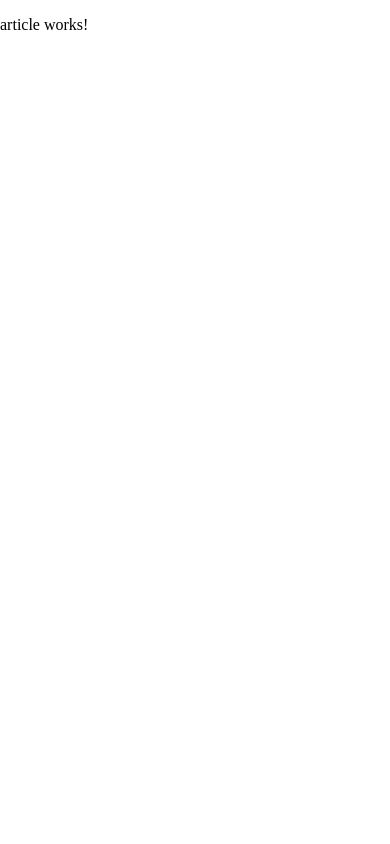
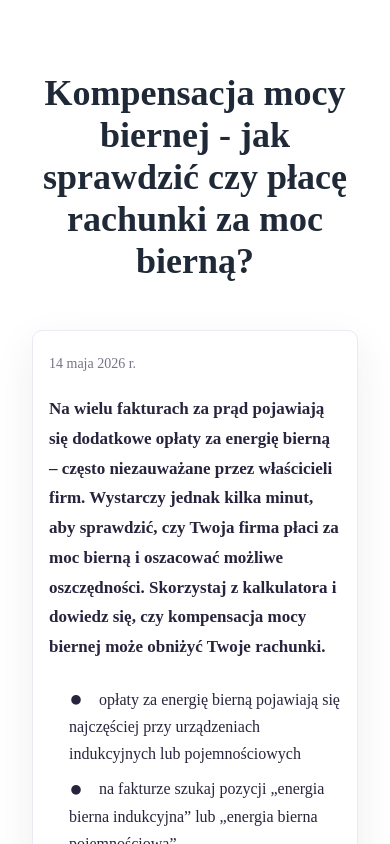
Before and after one commit to julia-kocik/montroe-blog-cms-fe, an Angular app: page /blog/jak-sprawdzic-czy-place-za-moc-bierna in a window 390 px wide. Shown: the top 844 px of the page. Built offline with nearby package versions, Linux system fonts and the light colour scheme.

Commit message:
Add article preview

```diff
--- a/src/app/pages/article/article.html
+++ b/src/app/pages/article/article.html
@@ -1 +1,112 @@
-<p>article works!</p>
+@if (article(); as currentArticle) {
+  <app-section-wrapper>
+    <app-section-header
+      [text]="currentArticle.name"
+    />
+
+    <main class="article-page">
+      <div class="article-page__container">
+        <article class="article-card">
+          <span class="article-meta">
+            <time>
+              {{ currentArticle.date }}
+            </time>
+          </span>
+
+          <p class="article-lead">
+            <strong>
+              {{ currentArticle.lead }}
+            </strong>
+          </p>
+
+          <app-article-summary
+            [summaryList]="
+              currentArticle.summaryList
+            "
+          />
+
+          <app-article-contents
+            [contentsList]="
+              currentArticle.contentList
+            "
+          />
+
+          <div class="article-sections">
+            @for (
+              section of
+                currentArticle.articleStructure;
+              track section.id
+            ) {
+              <section class="article-section">
+               <app-section-sub-header
+  [text]="section.subHeading"
+/>
+
+                <p class="article-section__paragraph">
+                  {{ section.paragraph }}
+                </p>
+
+                @if (section.imageLarge) {
+                  <app-article-image
+                    [src]="
+                      getImageSrc(
+                        section.imageLarge
+                      )
+                    "
+                    [alt]="section.subHeading"
+                    height="500px"
+                    [hiddenOnSmall]="true"
+                  />
+                }
+
+                @if (section.imageSm) {
+                  <app-article-image
+                    [src]="
+                      getImageSrc(
+                        section.imageSm
+                      )
+                    "
+                    [alt]="section.subHeading"
+                    height="350px"
+                    [hiddenOnLarge]="true"
+                  />
+                }
+              </section>
+            }
+          </div>
+
+          <div class="article-card__action">
+            <a
+              class="audit-button"
+              routerLink="/contact"
+            >
+              Zamawiam darmowy audyt
+            </a>
+          </div>
+        </article>
+      </div>
+    </main>
+  </app-section-wrapper>
+} @else {
+  <main class="article-not-found">
+    <div class="article-not-found__card">
+      <span class="article-not-found__code">
+        404
+      </span>
+
+      <h1>Nie znaleziono artykułu</h1>
+
+      <p>
+        Artykuł nie istnieje albo jego adres
+        został zmieniony.
+      </p>
+
+      <a
+        class="audit-button"
+        routerLink="/dashboard"
+      >
+        Wróć do panelu
+      </a>
+    </div>
+  </main>
+}
--- a/src/app/pages/article/article.scss
+++ b/src/app/pages/article/article.scss
@@ -0,0 +1,202 @@
+:host {
+  display: block;
+  width: 100%;
+}
+
+* {
+  box-sizing: border-box;
+}
+
+.article-page {
+  display: flex;
+  width: 100%;
+  min-height: 400px;
+  justify-content: center;
+}
+
+.article-page__container {
+  display: flex;
+  width: 100%;
+  max-width: 1180px;
+  flex: 1;
+  align-items: center;
+  padding: 0 8px 48px;
+}
+
+.article-card {
+  width: 100%;
+  min-height: 75vh;
+  margin: 0 auto;
+  padding: 32px 48px;
+  border: 1px solid #ece9f3;
+  border-radius: 14px;
+  background: #ffffff;
+  box-shadow:
+    0 14px 40px
+    rgba(40, 36, 61, 0.08);
+}
+
+.article-meta {
+  display: block;
+  margin-bottom: 20px;
+  color: #777386;
+  font-size: 14px;
+  line-height: 1.5;
+}
+
+.article-lead {
+  margin: 0 0 24px;
+  color: #28243d;
+  font-size: 18px;
+  line-height: 1.75;
+}
+
+.article-lead strong {
+  font-weight: 700;
+}
+
+.article-sections {
+  display: flex;
+  flex-direction: column;
+}
+
+.article-section {
+  display: block;
+  scroll-margin-top: 30px;
+}
+
+.article-section__paragraph {
+  margin: 14px 0 0;
+  color: #3f3a4d;
+  font-size: 16px;
+  line-height: 1.8;
+  white-space: pre-line;
+}
+
+.article-card__action {
+  display: flex;
+  justify-content: center;
+  padding-top: 32px;
+}
+
+.audit-button {
+  display: inline-flex;
+  min-height: 50px;
+  align-items: center;
+  justify-content: center;
+  padding: 12px 26px;
+  border: 1px solid transparent;
+  border-radius: 10px;
+  background: var(
+    --color-primary,
+    #4d496f
+  );
+  color: #ffffff;
+  font: inherit;
+  font-weight: 700;
+  line-height: 1.3;
+  text-align: center;
+  text-decoration: none;
+  cursor: pointer;
+  transition:
+    transform 0.2s ease,
+    background-color 0.2s ease,
+    box-shadow 0.2s ease;
+}
+
+.audit-button:hover {
+  transform: translateY(-1px);
+  background: #3d385e;
+  box-shadow:
+    0 8px 20px
+    rgba(77, 73, 111, 0.2);
+}
+
+.audit-button:focus-visible {
+  outline: 3px solid
+    rgba(77, 73, 111, 0.3);
+  outline-offset: 3px;
+}
+
+.article-not-found {
+  display: flex;
+  min-height: 70vh;
+  align-items: center;
+  justify-content: center;
+  padding: 32px 20px;
+  background: #f7f6fa;
+}
+
+.article-not-found__card {
+  width: 100%;
+  max-width: 560px;
+  padding: 48px 32px;
+  border: 1px solid #ece9f3;
+  border-radius: 24px;
+  background: #ffffff;
+  box-shadow:
+    0 15px 45px
+    rgba(40, 36, 61, 0.08);
+  text-align: center;
+}
+
+.article-not-found__code {
+  display: block;
+  margin-bottom: 10px;
+  color: var(
+    --color-primary,
+    #4d496f
+  );
+  font-size: 54px;
+  font-weight: 800;
+  line-height: 1;
+}
+
+.article-not-found h1 {
+  margin: 0;
+  color: #28243d;
+  font-size: 30px;
+}
+
+.article-not-found p {
+  margin: 14px 0 28px;
+  color: #777386;
+  line-height: 1.7;
+}
+
+@media (max-width: 768px) {
+  .article-page__container {
+    padding-right: 12px;
+    padding-bottom: 30px;
+    padding-left: 12px;
+  }
+
+  .article-card {
+    min-height: auto;
+    padding: 26px 22px;
+  }
+
+  .article-lead {
+    font-size: 17px;
+  }
+
+  .article-section__paragraph {
+    font-size: 15px;
+    line-height: 1.75;
+  }
+}
+
+@media (max-width: 480px) {
+  .article-card {
+    padding: 22px 16px;
+    border-radius: 10px;
+  }
+
+  .audit-button {
+    width: 100%;
+  }
+
+  .article-not-found__card {
+    padding: 38px 20px;
+  }
+}
--- a/src/app/pages/article/article.ts
+++ b/src/app/pages/article/article.ts
@@ -1,16 +1,77 @@
-import { Component, inject } from '@angular/core';
-import { ActivatedRoute } from '@angular/router';
+import {
+  Component,
+  computed,
+  inject,
+} from '@angular/core';
+import { toSignal } from '@angular/core/rxjs-interop';
+import {
+  ActivatedRoute,
+  RouterLink,
+} from '@angular/router';
+
+import { ArticleService } from '../../services/article';
+import { ArticleContents } from '../../components/common/article-contents/article-contents';
+import { ArticleImage } from '../../components/common/article-image/article-image';
+import { ArticleSummary } from '../../components/common/article-summary/article-summary';
+import { SectionHeader } from '../../components/common/section-header/section-header';
+import { SectionWrapper } from '../../components/common/section-wrapper/section-wrapper';
+import { SectionSubHeader } from '../../components/common/section-sub-header/section-sub-header';
 
 @Component({
   selector: 'app-article',
   standalone: true,
+  imports: [
+    RouterLink,
+    ArticleContents,
+    ArticleImage,
+    ArticleSummary,
+    SectionHeader,
+    SectionWrapper,
+    SectionSubHeader,
+  ],
   templateUrl: './article.html',
   styleUrl: './article.scss',
 })
 export class Article {
+  private readonly route = inject(ActivatedRoute);
 
-  private route = inject(ActivatedRoute);
+  private readonly articleService =
+    inject(ArticleService);
 
-  readonly path = this.route.snapshot.paramMap.get('path');
+  private readonly paramMap = toSignal(
+    this.route.paramMap,
+    {
+      initialValue:
+        this.route.snapshot.paramMap,
+    }
+  );
 
+  readonly path = computed(() =>
+    this.paramMap().get('path')
+  );
+
+  readonly article = computed(() => {
+    const path = this.path();
+
+    if (!path) {
+      return undefined;
+    }
+
+    return this.articleService.getArticleByPath(
+      path
+    );
+  });
+
+  getImageSrc(src: string): string {
+    if (
+      src.startsWith('/') ||
+      src.startsWith('http://') ||
+      src.startsWith('https://') ||
+      src.startsWith('data:')
+    ) {
+      return src;
+    }
+
+    return `/images/${src}`;
+  }
 }
```
